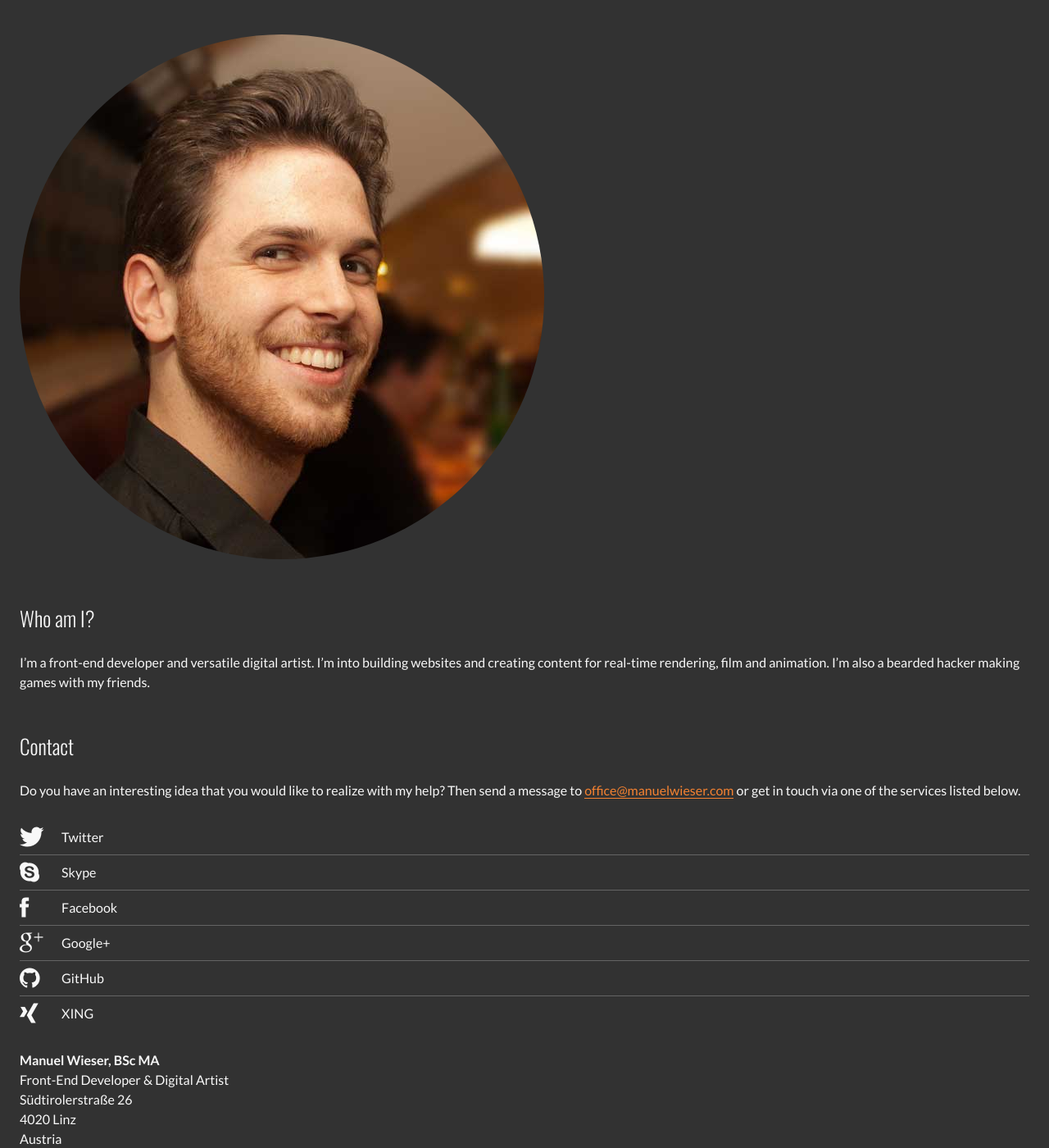
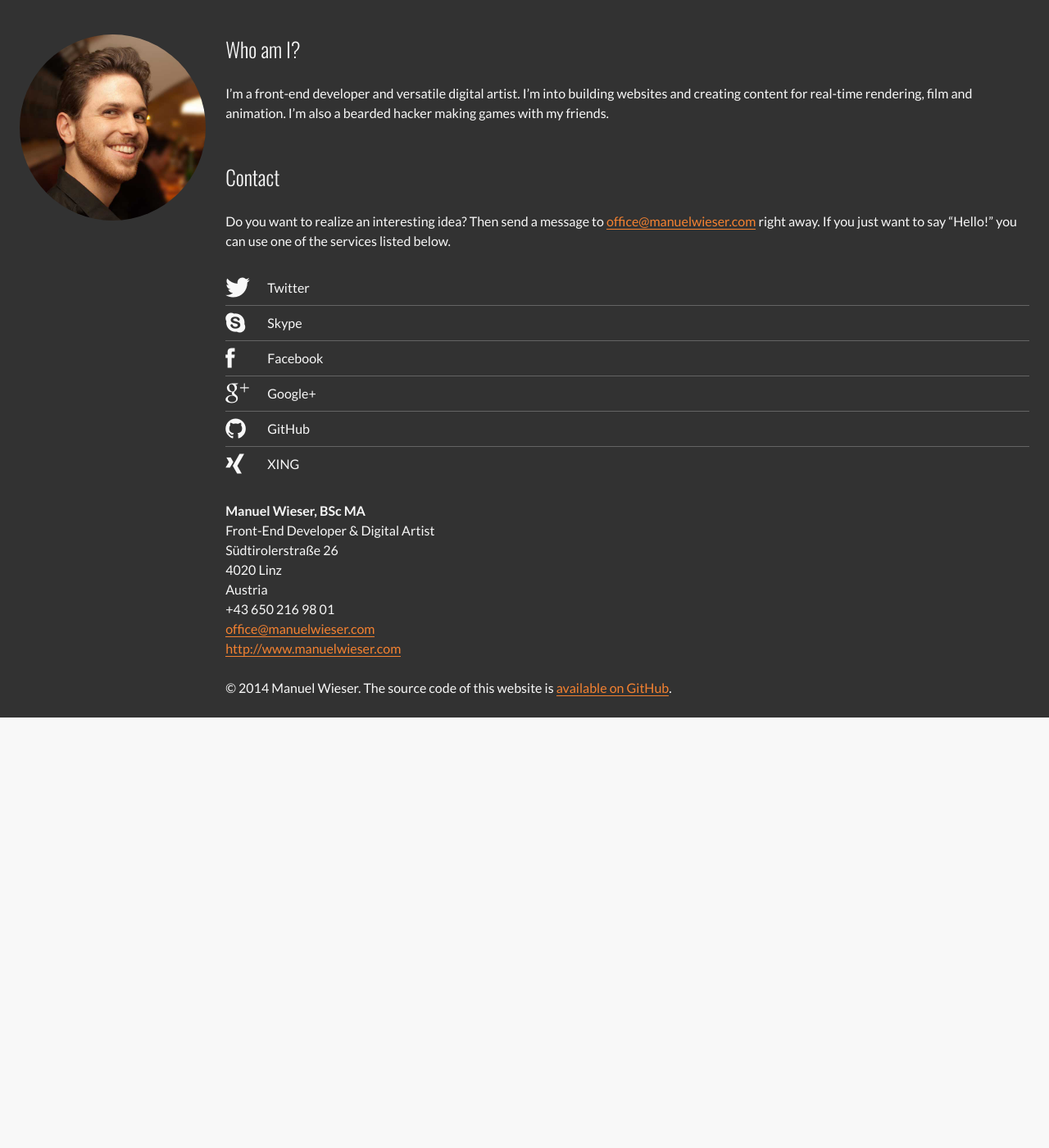
Before and after one commit to Lorti/2014, a Jekyll site: the page built from index.html, in a window 1280 px wide and 1400 px high, scrolled down 924 px. Shown: the whole window at 82% size. Built offline with Jekyll 4.4.1, drawn with Linux system fonts in a browser that asks for light colours; nearby versions of some CDN libraries; after the commit the page ends 1799 px from its top, so only the background shows below that.

Commit message:
Started on the footer choreography

```diff
--- a/_layouts/default.html
+++ b/_layouts/default.html
@@ -26,13 +26,16 @@
       </div>
 
       <footer class="Footer">
+        <div class="Grid Grid--gutter">
+          <div class="Grid-item smaller-u-sizeTwoFifths medium-u-sizeOneThird large-u-sizeOneFifth">
             <img class="Footer-portrait" src="{{ site.url }}/images/manuel.jpg" alt="Portrait">
-
+          </div>
+          <div class="Grid-item smaller-u-sizeThreeFifths medium-u-sizeTwoThirds large-u-sizeFourFifths">
             <h2>Who am I?</h2>
             <p>I’m a front-end developer and versatile digital artist. I’m into building websites and creating content for real-time rendering, film and animation. I’m also a bearded hacker making games with my friends.</p>
 
             <h2 id="contact">Contact</h2>
-        <p>Do you have an interesting idea that you would like to realize with my help? Then send a message to <a href="mailto:office@manuelwieser.com?subject=Let%E2%80%99s%20work%20together">office@manuelwieser.com</a> or get in touch via one of the services listed below.</p>
+            <p>Do you want to realize an interesting idea? Then send a message to <a href="mailto:office@manuelwieser.com?subject=Let%E2%80%99s%20work%20together">office@manuelwieser.com</a> right away. If you just want to say “Hello!” you can use one of the services listed below.</p>
 
             <ul class="Footer-linkList">
               <li class="Footer-linkList-item">
@@ -73,6 +76,8 @@
             </p>
 
             <p>© 2014 Manuel Wieser. The source code of this website is <a href="https://github.com/Lorti/2014">available on GitHub</a>.</p>
+          </div>
+        </div>
       </footer>
 
     <script src="{{ site.url }}/js/curl.js"></script>
```
Lines whose indentation alone changed are shown as unchanged.
